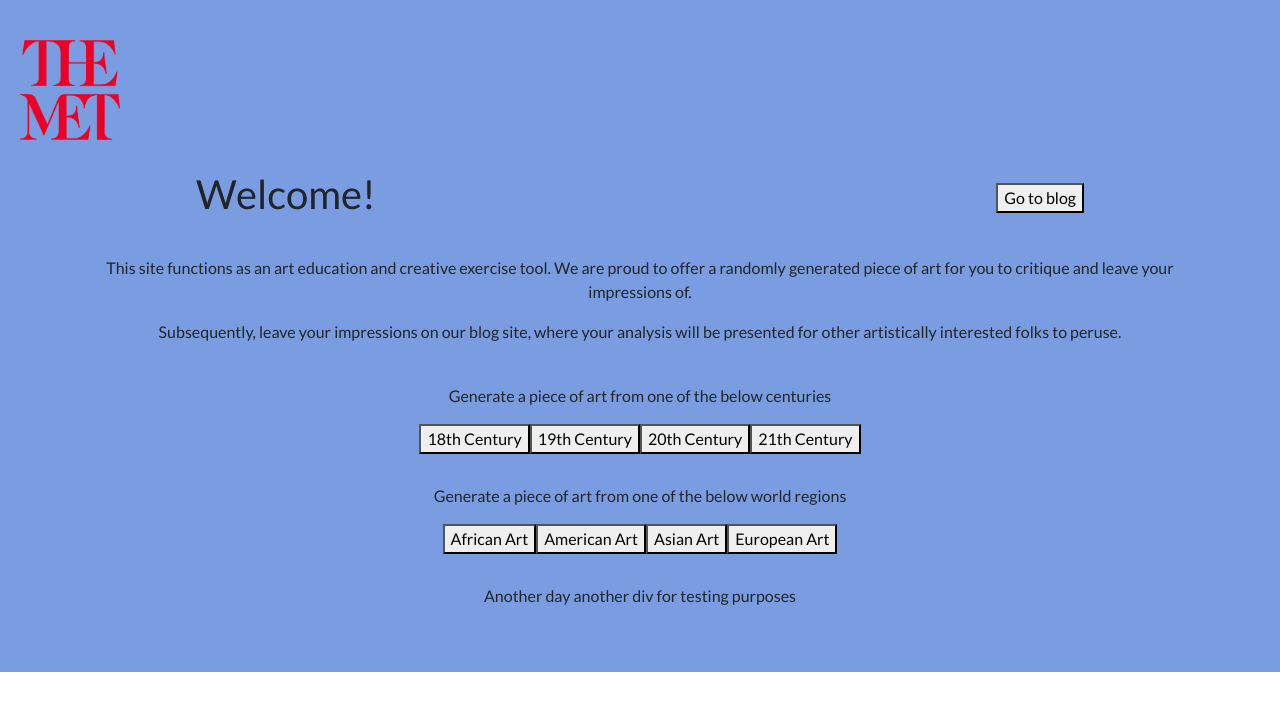
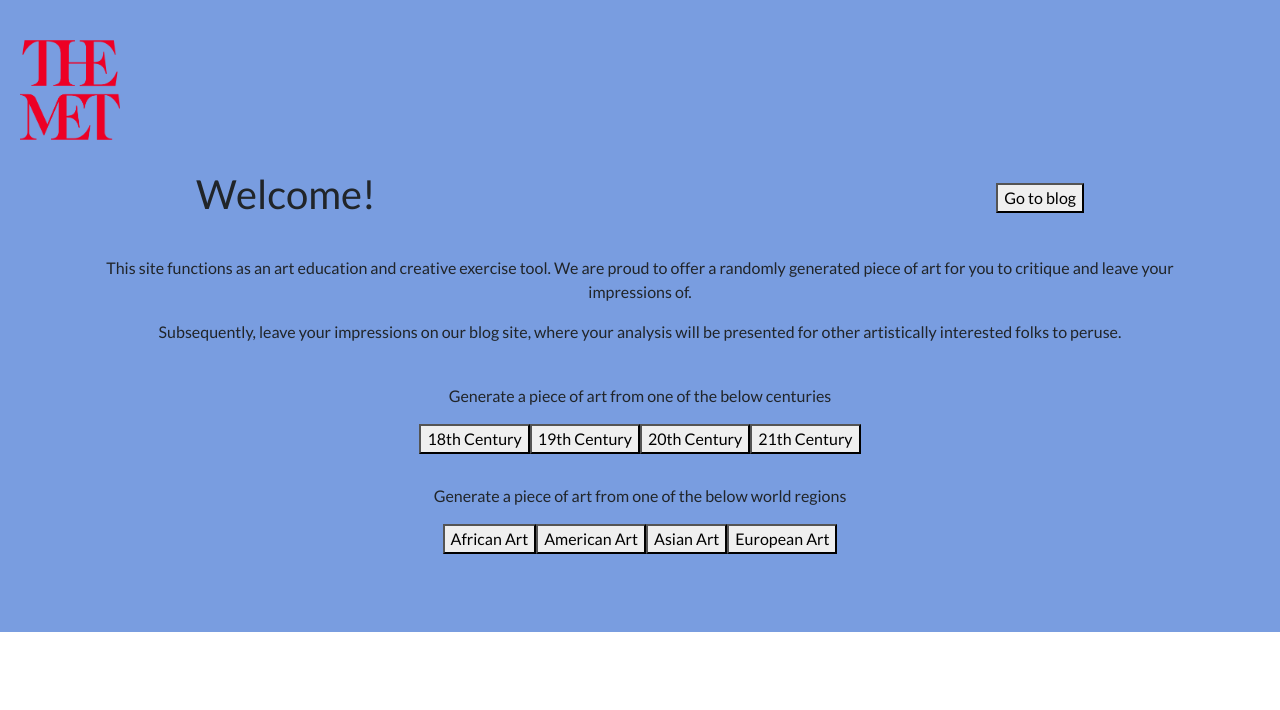
Before and after one commit to Group-Art-Project/Art-Project, a React (Create React App) app in the folder client/: page / in a window 1280 px wide. Shown: the top 710 px of the page. Built offline with nearby package versions, Linux system fonts and the light colour scheme.

Commit message:
presentation updates

```diff
--- a/client/src/components/ArtGeneration.js
+++ b/client/src/components/ArtGeneration.js
@@ -48,9 +48,6 @@ const ArtGeneration = (props) => {
                 <button onClick={(e) => {handleCulture("european")}}>European Art</button>
             </div>
             <div>
-                <p>Another day another div for testing purposes</p>
-            </div>
-            <div>
             {culture.map(culture => {
         return (
         <div className='artgen-map' key={culture}>
--- a/client/src/components/CreateCritique.js
+++ b/client/src/components/CreateCritique.js
@@ -68,7 +68,6 @@ const CreateCritique = (props) => {
     return (
         <div className='container'>
             <div className='pageTitleButton' key={culture}>
-
                 <h2 id='critique-header'>Give Your Critique of: {culture[0].title} </h2>
                 <div className='button-spacer'>
                     <Link to="/allcritiques">
@@ -93,6 +92,7 @@ const CreateCritique = (props) => {
                     <img id='primaryImage' src={culture[0].primaryImage} alt="sorry there is no image available"/>
                 </div>
             </div>
+            <br/>
             <form>
             <div className="form-group">
                 <div className="column">
@@ -138,6 +138,7 @@ const CreateCritique = (props) => {
             <button onClick={submitHandler} className="btn btn-primary">Add Critique </button>
             </span>
             </form>
+            <br/>
         </div>
     )
 }
--- a/client/src/components/CritiqueDetail.js
+++ b/client/src/components/CritiqueDetail.js
@@ -72,6 +72,8 @@ const sendHandler = (e) => {
                 </div>
             </div>
             <button onClick={sendHandler}>Receive Email about {opinionList.title} and Delete from Blog</button>
+            <br/>
+            <br/>
             </div>
     )
 }
--- a/client/src/components/ModifyCritique.js
+++ b/client/src/components/ModifyCritique.js
@@ -82,6 +82,7 @@ const ModifyCritique = (props) => {
                     <img id='primaryImage' src={culture[0].primaryImage} alt="sorry there is no image available"/>
                 </div>
             </div>
+            <br/>
             <form>
             <div className="form-group">
                 <div className="column">
```
